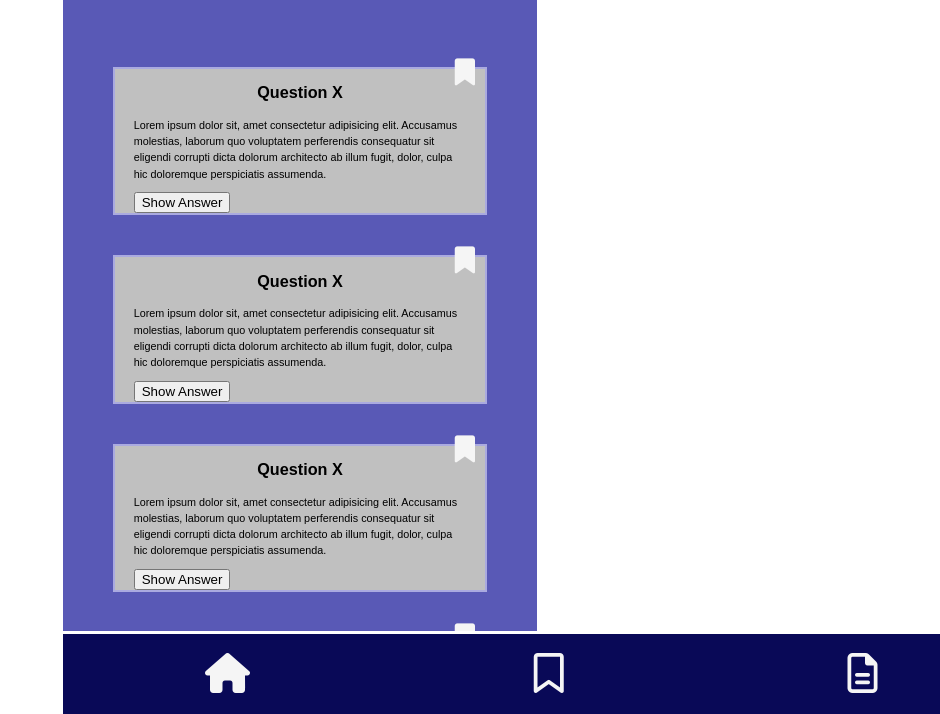
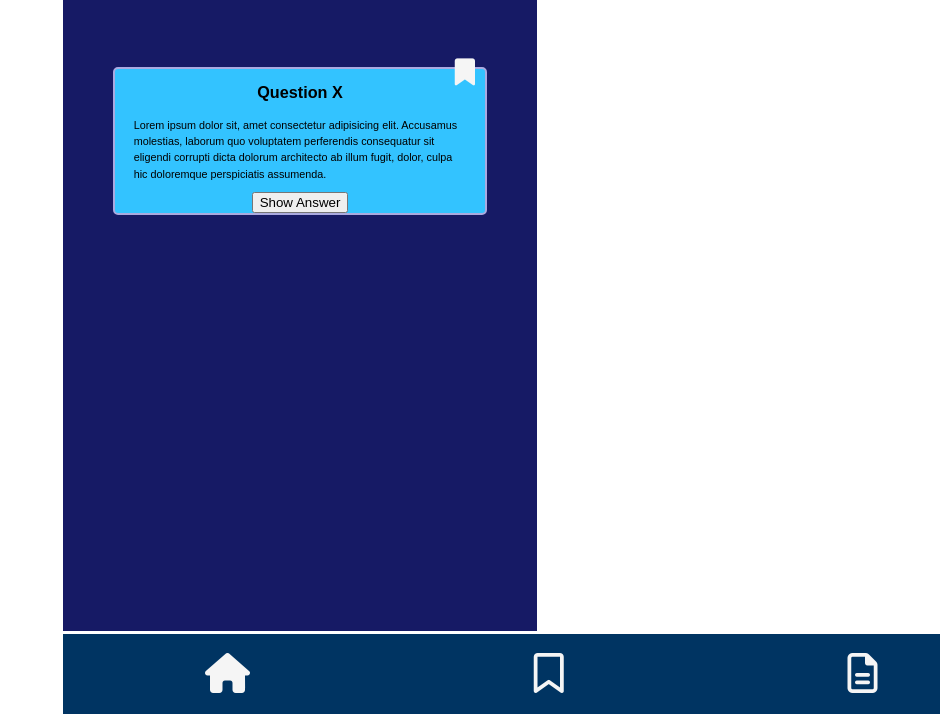
Before and after one commit to Shari-alt/quiz-app-shari, a website: page index.html in a window 1280 px wide. Shown: the part 86-800 px from the top of the page, without its empty margins (340-1280 px from the left). Drawn offline with Linux system fonts and the light colour scheme.

```diff
--- a/index.html
+++ b/index.html
@@ -20,59 +20,10 @@
            <p>
              Lorem ipsum dolor sit, amet consectetur adipisicing elit. Accusamus molestias, laborum quo voluptatem perferendis consequatur sit eligendi corrupti dicta dolorum architecto ab illum fugit, dolor, culpa hic doloremque perspiciatis assumenda.
            </p>
+          <div class="button">
             <button> Show Answer </button>
+          </div>
            <i class="fas fa-bookmark bookmark"></i>
-         </div>
-       </section>
-       <section id="card">
-        <div class="question">
-          <h2> Question X</h2>
-          <p>
-            Lorem ipsum dolor sit, amet consectetur adipisicing elit. Accusamus molestias, laborum quo voluptatem perferendis consequatur sit eligendi corrupti dicta dolorum architecto ab illum fugit, dolor, culpa hic doloremque perspiciatis assumenda.
-          </p>
-          <button> Show Answer </button>
-          <i class="fas fa-bookmark bookmark"></i>
-        </div>
-      </section>
-      <section id="card">
-        <div class="question">
-          <h2> Question X</h2>
-          <p>
-            Lorem ipsum dolor sit, amet consectetur adipisicing elit. Accusamus molestias, laborum quo voluptatem perferendis consequatur sit eligendi corrupti dicta dolorum architecto ab illum fugit, dolor, culpa hic doloremque perspiciatis assumenda.
-          </p>
-          <button> Show Answer </button>
-          <i class="fas fa-bookmark bookmark"></i>
-        </div>
-      </section>
-      <section id="card">
-        <div class="question">
-          <h2> Question X</h2>
-          <p>
-            Lorem ipsum dolor sit, amet consectetur adipisicing elit. Accusamus molestias, laborum quo voluptatem perferendis consequatur sit eligendi corrupti dicta dolorum architecto ab illum fugit, dolor, culpa hic doloremque perspiciatis assumenda.
-          </p>
-          <button> Show Answer </button>
-          <i class="fas fa-bookmark bookmark"></i>
-        </div>
-      </section>
-      <section id="card">
-        <div class="question">
-          <h2> Question X</h2>
-          <p>
-            Lorem ipsum dolor sit, amet consectetur adipisicing elit. Accusamus molestias, laborum quo voluptatem perferendis consequatur sit eligendi corrupti dicta dolorum architecto ab illum fugit, dolor, culpa hic doloremque perspiciatis assumenda.
-          </p>
-          <button> Show Answer </button>
-          <i class="fas fa-bookmark bookmark"></i>
-        </div>
-      </section>
-      <section id="card">
-        <div class="question">
-          <h2> Question X</h2>
-          <p>
-            Lorem ipsum dolor sit, amet consectetur adipisicing elit. Accusamus molestias, laborum quo voluptatem perferendis consequatur sit eligendi corrupti dicta dolorum architecto ab illum fugit, dolor, culpa hic doloremque perspiciatis assumenda.
-          </p>
-          <button> Show Answer </button>
-          <i class="fas fa-bookmark bookmark"></i>
-        </div>
        </section>
       </main>
      <footer class="footer">
--- a/styles/_base.css
+++ b/styles/_base.css
@@ -23,9 +23,6 @@
 .header {
   grid-row: header/main;
   background-color: var(--background-color-header);
-}
-
-header {
   color: whitesmoke;
 }
 
@@ -69,9 +66,10 @@
   padding: 0 5%;
   margin: 20px 0;
   font-size: 0.6em;
-  background: silver;
+  background: var(--question-background-color);
   color: black;
   position: relative;
+  border-radius: 5px;
 }
 
 .bookmark {
@@ -89,3 +87,8 @@
   text-align: center;
   padding: 2%;
 }
+
+.button {
+  display: flex;
+  justify-content: center;
+}
--- a/styles/color.css
+++ b/styles/color.css
@@ -1,6 +1,7 @@
 :root {
-  --background-color-content: rgb(89, 89, 182);
-  --background-color-footer: rgb(9, 9, 87);
-  --background-color-header: rgb(9, 9, 87);
+  --background-color-content: #161a65;
+  --background-color-footer: #003462;
+  --background-color-header: #003462;
   --color-header: white;
+  --question-background-color: #33c3ff;
 }
```
Lines whose indentation alone changed are shown as unchanged.
